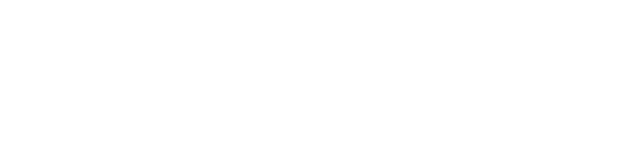
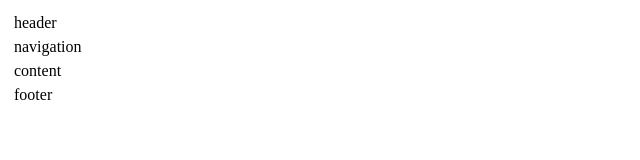
Before and after one commit to icommconnect/Learning, a plain HTML site: page Index.html in a window 1280 px wide. Shown: the whole page, without its empty margins (0-640 px from the left). Drawn offline with Linux system fonts and the light colour scheme.

Commit message:
Update Index.html
added structure and tweaked sectioning
commented
added basic data

```diff
--- a/Index.html
+++ b/Index.html
@@ -5,23 +5,41 @@
   <title>Learning Site</title>
 </head>
 <body>
-    <!-- IDEA: Wrapper Table for body -->
-    <table>
+  <table><!-- IDEA: Wrapper Table for body -->
     <tbody>
       <tr>
         <td>
+          <div><!-- IDEA: div for main heading -->
             <!-- IDEA: wrapper table for heading -->
             <table>
-
+              <tr>
+                <td>header</td>
+              </tr>
             </table>
+          </div><!-- IDEA: div for main heading -->
+          <div><!-- IDEA: div for navigation bar -->
             <!-- IDEA: wrapper table for menu -->
             <table>
-
+              <tr>
+                <td>navigation</td>
+              </tr>
             </table>
+          </div><!-- IDEA: div for navigation bar -->
+          <div><!-- IDEA: div for main body -->
             <!-- IDEA: wrapper table for main content of page -->
             <table>
-
+              <tr>
+                <td>content</td>
+              </tr>
             </table>
+          </div><!-- IDEA: div for main body -->
+          <div><!-- IDEA: div for footer section -->
+            <table><!-- IDEA: wrapper table for footer -->
+              <tr>
+                <td>footer</td>
+              </tr>
+            </table>
+          </div><!-- IDEA: div for footer section -->
         </td>
       </tr>
     </tbody>
```
Lines whose indentation alone changed are shown as unchanged.
